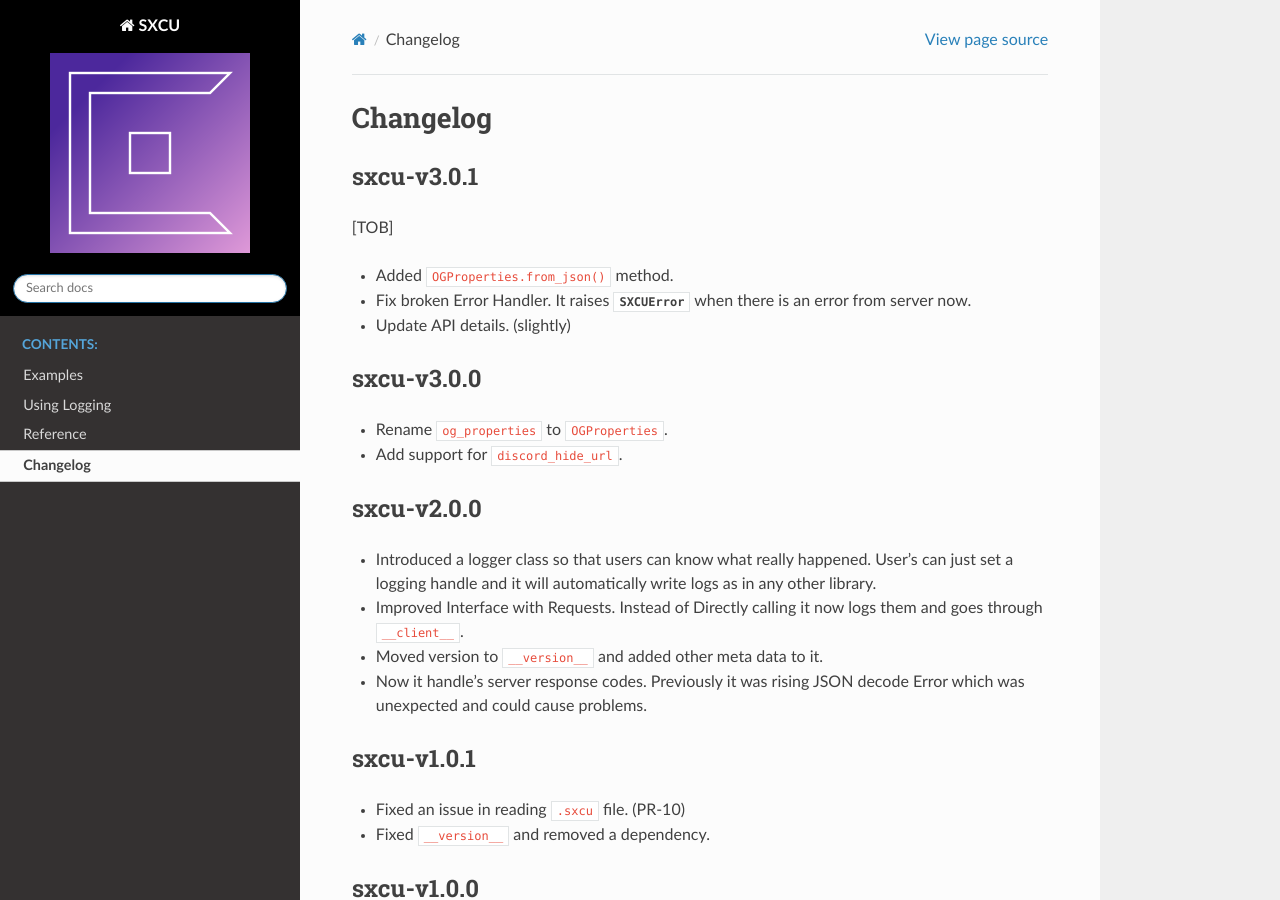
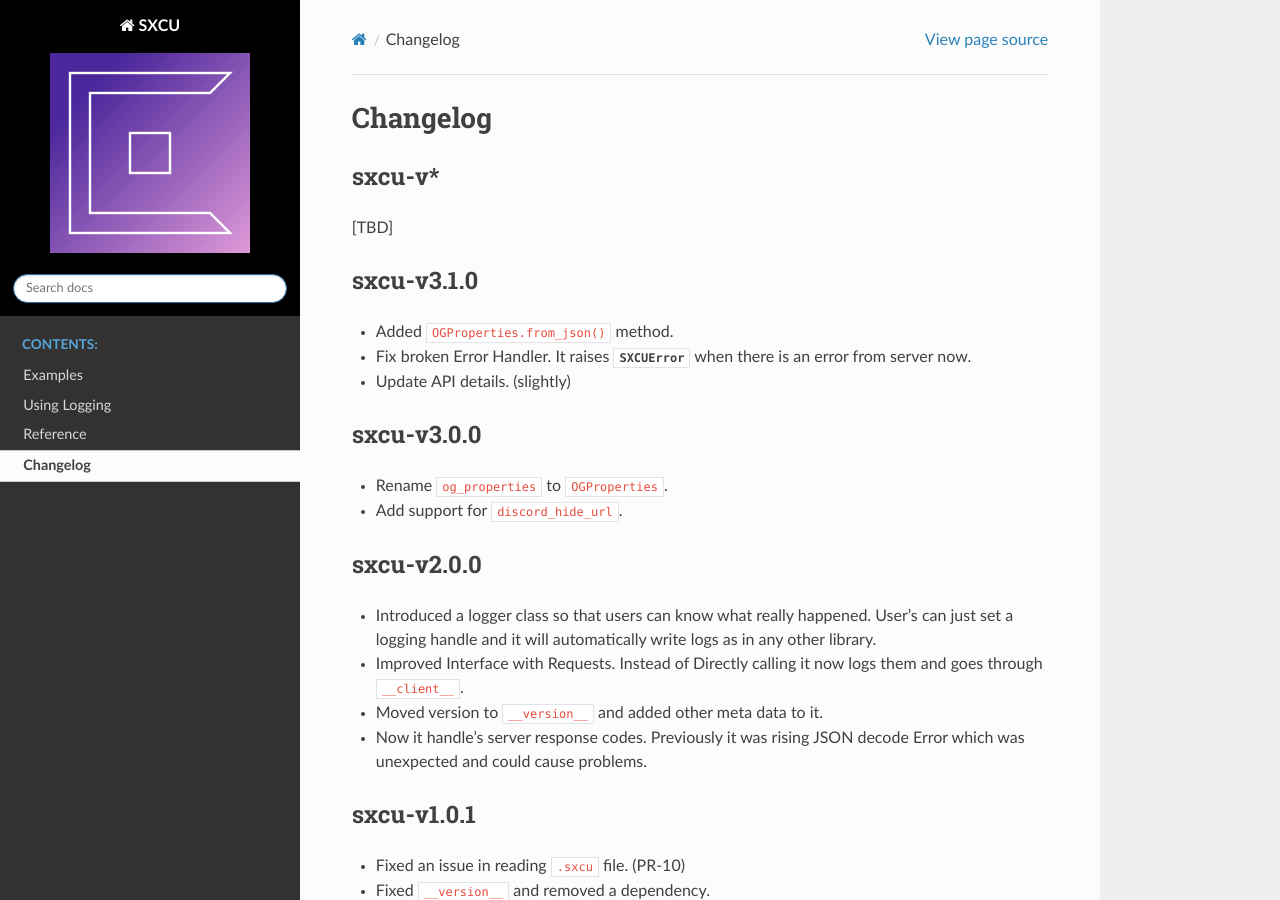
Before and after one commit to naveen521kk/sxcu, a Sphinx documentation site: the page built from docs/source/changelog.rst, in a window 1280 px wide and 900 px high. Built offline with Sphinx 7.4.7 and the Read the Docs theme 2.0.0, drawn with Linux system fonts in a browser that asks for light colours.

Commit message:
update changelog

```diff
--- a/docs/source/changelog.rst
+++ b/docs/source/changelog.rst
@@ -6,9 +6,13 @@
 Changelog
 *********
 
-sxcu-v3.0.1
+sxcu-v*
+=======
+
+[TBD]
+
+sxcu-v3.1.0
 ===========
-[TOB]
 
 * Added ``OGProperties.from_json()`` method.
 * Fix broken Error Handler. It raises :class:`SXCUError` when
```
